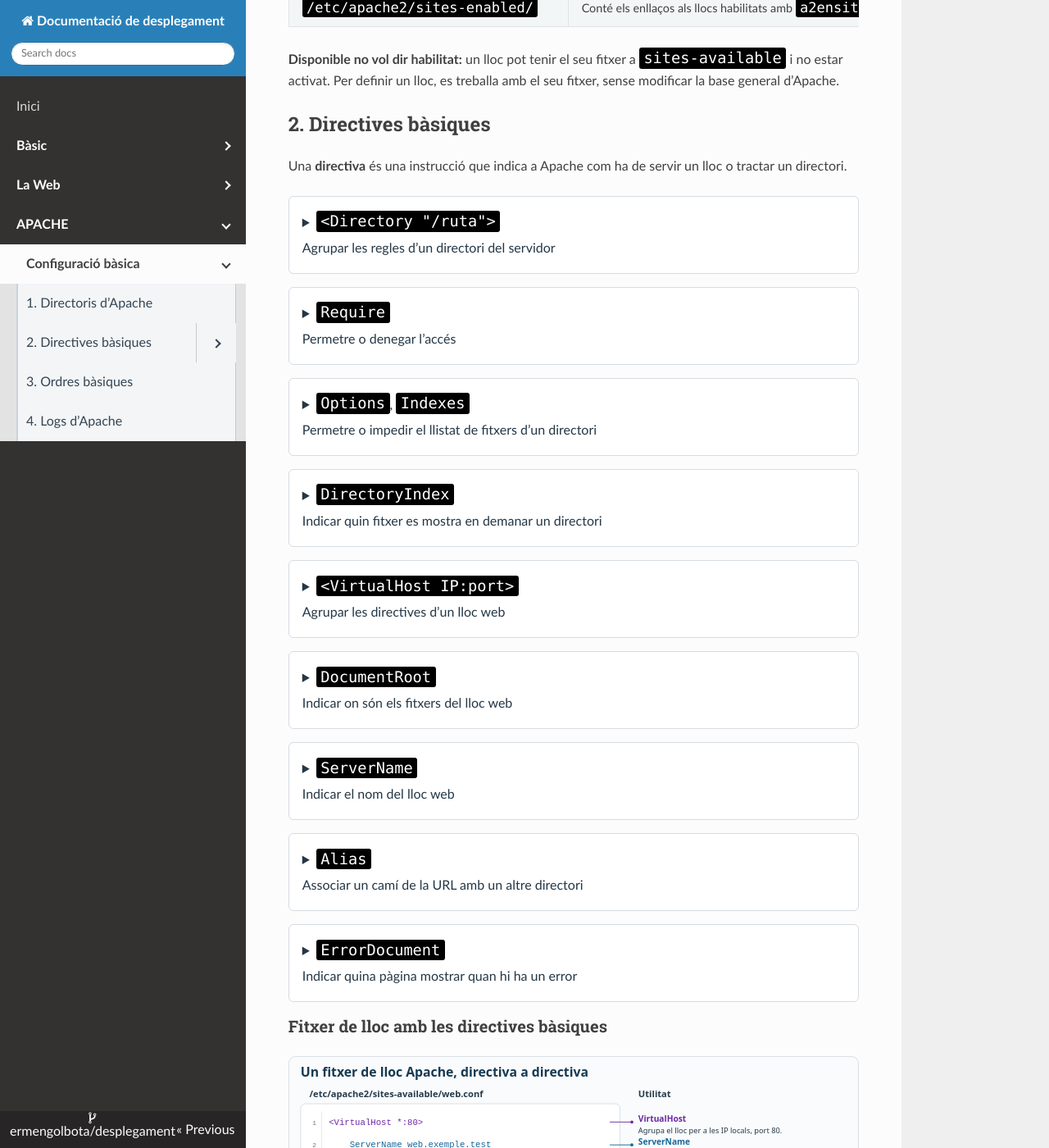
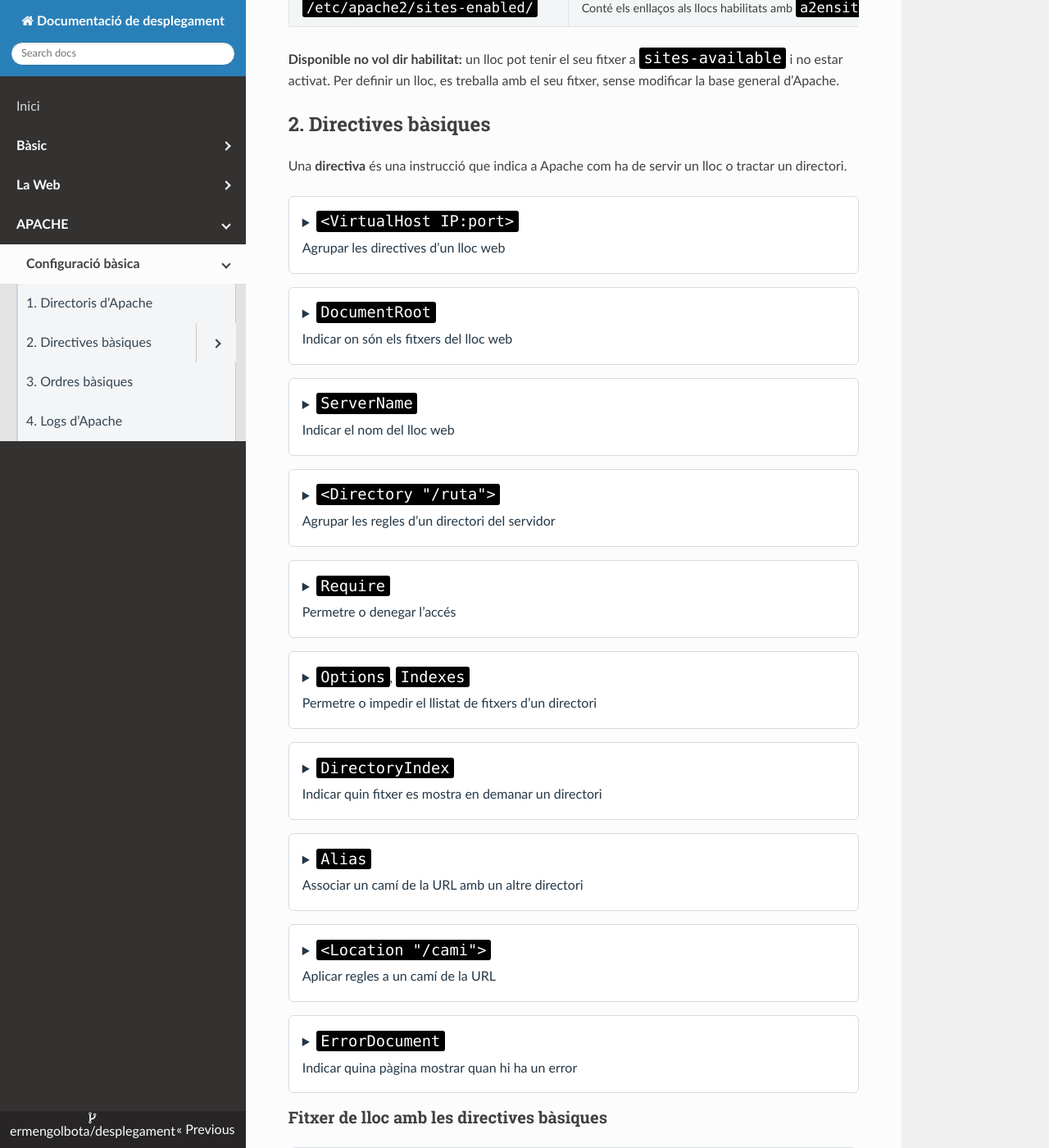
Before and after one commit to ermengolbota/desplegament, an MkDocs documentation site: the page built from docs/apache/configuracio-basica.md, in a window 1280 px wide and 1400 px high, scrolled down 502 px. Shown: the whole window at 82% size. Built offline with MkDocs 1.6.1, drawn with Linux system fonts in a browser that asks for light colours; nearby versions of some CDN libraries.

Commit message:
Afegida la directiva Location i reordenat

````diff
--- a/docs/apache/configuracio-basica.md
+++ b/docs/apache/configuracio-basica.md
@@ -17,6 +17,46 @@ Aquest apartat recull la teoria bàsica treballada a classe: directoris dels llo
 ## 2. Directives bàsiques
 
 Una **directiva** és una instrucció que indica a Apache com ha de servir un lloc o tractar un directori.
+
+<details class="command-card" markdown="1">
+<summary><code>&lt;VirtualHost IP:port&gt;</code><span class="command-description">Agrupar les directives d’un lloc web</span></summary>
+
+Defineix un lloc per a una adreça IP i un port.
+
+```apache
+<VirtualHost *:80>
+    DocumentRoot /var/www/web
+    ServerName web.exemple.test
+</VirtualHost>
+```
+
+`*:80` indica les adreces locals aplicables al port `80`. També es pot indicar una IP concreta: `<VirtualHost 192.168.56.10:80>`. Apache ha d’estar escoltant en aquell port; el bloc no l’obre per si mateix.
+
+</details>
+
+<details class="command-card" markdown="1">
+<summary><code>DocumentRoot</code><span class="command-description">Indicar on són els fitxers del lloc web</span></summary>
+
+```apache
+DocumentRoot /var/www/web
+```
+
+Estableix el directori base del contingut. Una petició a `/imatges/logo.png` correspon habitualment a `/var/www/web/imatges/logo.png`.
+
+</details>
+
+<details class="command-card" markdown="1">
+<summary><code>ServerName</code><span class="command-description">Indicar el nom del lloc web</span></summary>
+
+```apache
+ServerName web.exemple.test
+```
+
+Apache utilitza aquest nom per seleccionar el lloc entre els virtual hosts de la mateixa IP i port, segons el nom demanat pel client.
+
+La directiva no crea el nom al DNS: el client ha de poder resoldre’l a la IP del servidor.
+
+</details>
 
 <details class="command-card" markdown="1">
 <summary><code>&lt;Directory "/ruta"&gt;</code><span class="command-description">Agrupar les regles d’un directori del servidor</span></summary>
@@ -78,46 +118,6 @@ Quan es demana una URL de directori, com `/` o `/materials/`, Apache busca aques
 </details>
 
 <details class="command-card" markdown="1">
-<summary><code>&lt;VirtualHost IP:port&gt;</code><span class="command-description">Agrupar les directives d’un lloc web</span></summary>
-
-Defineix un lloc per a una adreça IP i un port.
-
-```apache
-<VirtualHost *:80>
-    ServerName web.exemple.test
-    DocumentRoot /var/www/web
-</VirtualHost>
-```
-
-`*:80` indica les adreces locals aplicables al port `80`. També es pot indicar una IP concreta: `<VirtualHost 192.168.56.10:80>`. Apache ha d’estar escoltant en aquell port; el bloc no l’obre per si mateix.
-
-</details>
-
-<details class="command-card" markdown="1">
-<summary><code>DocumentRoot</code><span class="command-description">Indicar on són els fitxers del lloc web</span></summary>
-
-```apache
-DocumentRoot /var/www/web
-```
-
-Estableix el directori base del contingut. Una petició a `/imatges/logo.png` correspon habitualment a `/var/www/web/imatges/logo.png`.
-
-</details>
-
-<details class="command-card" markdown="1">
-<summary><code>ServerName</code><span class="command-description">Indicar el nom del lloc web</span></summary>
-
-```apache
-ServerName web.exemple.test
-```
-
-Apache utilitza aquest nom per seleccionar el lloc entre els virtual hosts de la mateixa IP i port, segons el nom demanat pel client.
-
-La directiva no crea el nom al DNS: el client ha de poder resoldre’l a la IP del servidor.
-
-</details>
-
-<details class="command-card" markdown="1">
 <summary><code>Alias</code><span class="command-description">Associar un camí de la URL amb un altre directori</span></summary>
 
 ```apache
@@ -127,6 +127,25 @@ Alias /materials/ /srv/materials/
 Una petició a `/materials/guia.pdf` correspon a `/srv/materials/guia.pdf`, encara que sigui fora del `DocumentRoot`.
 
 El directori també necessita l’autorització del seu bloc `Directory` i permisos de lectura adequats. Mantén les barres finals com a l’exemple.
+
+</details>
+
+<details class="command-card" markdown="1">
+<summary><code>&lt;Location "/cami"&gt;</code><span class="command-description">Aplicar regles a un camí de la URL</span></summary>
+
+`Location` agrupa directives per a un camí demanat pel client, encara que no correspongui a un directori real.
+
+```apache
+<Location "/privat">
+    Require all denied
+</Location>
+```
+
+Aquest exemple denega l’accés a `/privat` i als seus camins inferiors, com `/privat/informe`.
+
+**`Directory` actua sobre una ruta del sistema de fitxers; `Location`, sobre un camí de la URL.** Per protegir un directori real independentment de la URL utilitzada, s’utilitza `Directory`.
+
+[Documentació de Location](https://httpd.apache.org/docs/2.4/mod/core.html#location).
 
 </details>
 
@@ -143,7 +162,7 @@ Quan no es troba un recurs, Apache mostra aquesta pàgina local mantenint el cod
 
 ### Fitxer de lloc amb les directives bàsiques
 
-[![Fitxer web.conf d’Apache amb cada directiva d’un color diferent i la seva utilitat al costat: VirtualHost, ServerName, DocumentRoot, DirectoryIndex, Directory, Require, Options amb -Indexes, Alias i ErrorDocument.](../assets/images/apache-site-directives.svg)](../assets/images/apache-site-directives.svg)
+[![Fitxer web.conf d’Apache amb cada directiva d’un color diferent i la seva utilitat al costat: VirtualHost, DocumentRoot, ServerName, Directory, Require, Options amb -Indexes, DirectoryIndex, Alias, Location i ErrorDocument.](../assets/images/apache-site-directives.svg)](../assets/images/apache-site-directives.svg)
 
 *Clica el gràfic per obrir-lo a mida completa i ampliar-lo.*
 
````
Also changed, not shown: docs/assets/images/apache-site-directives.svg.
